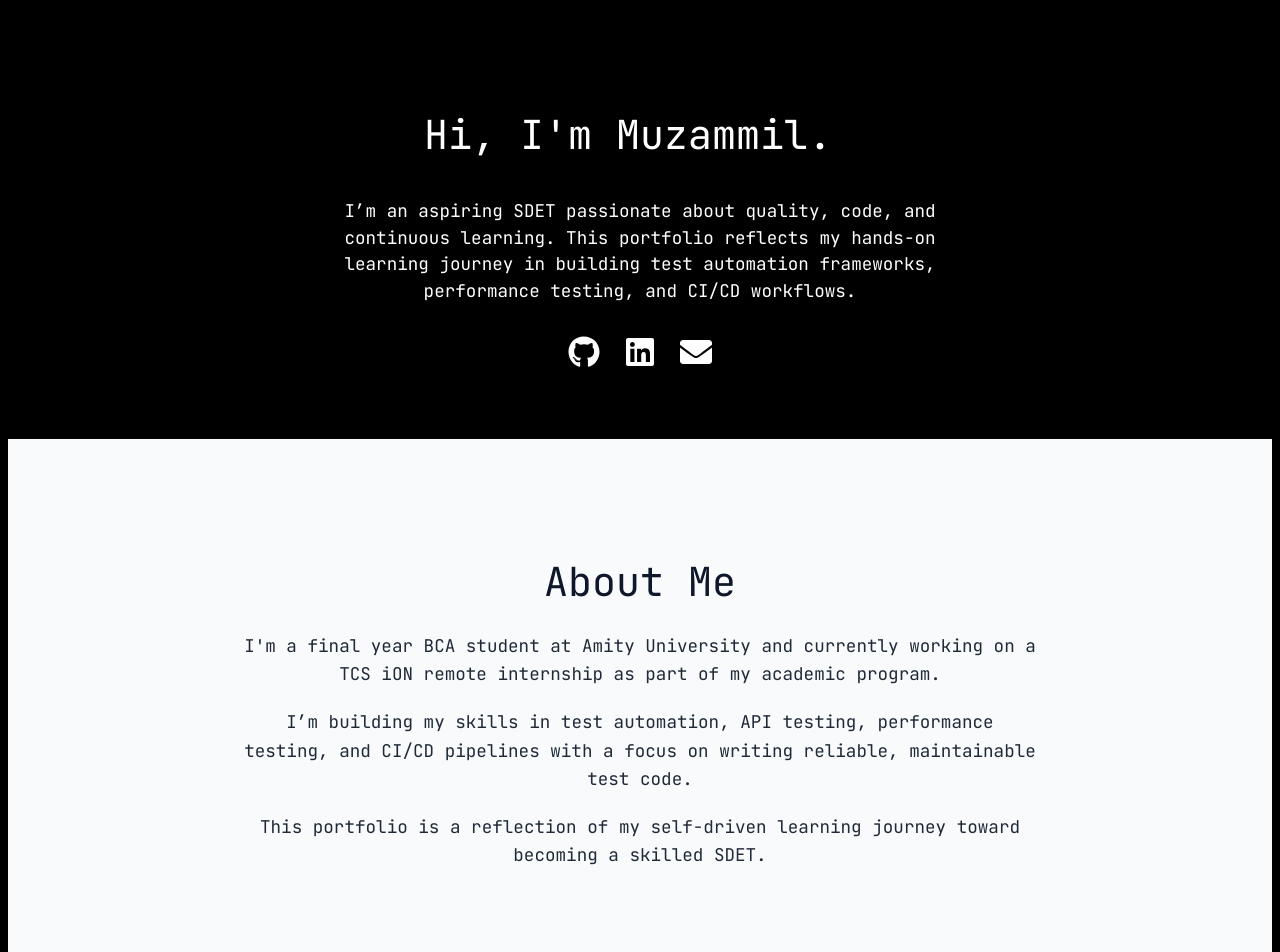
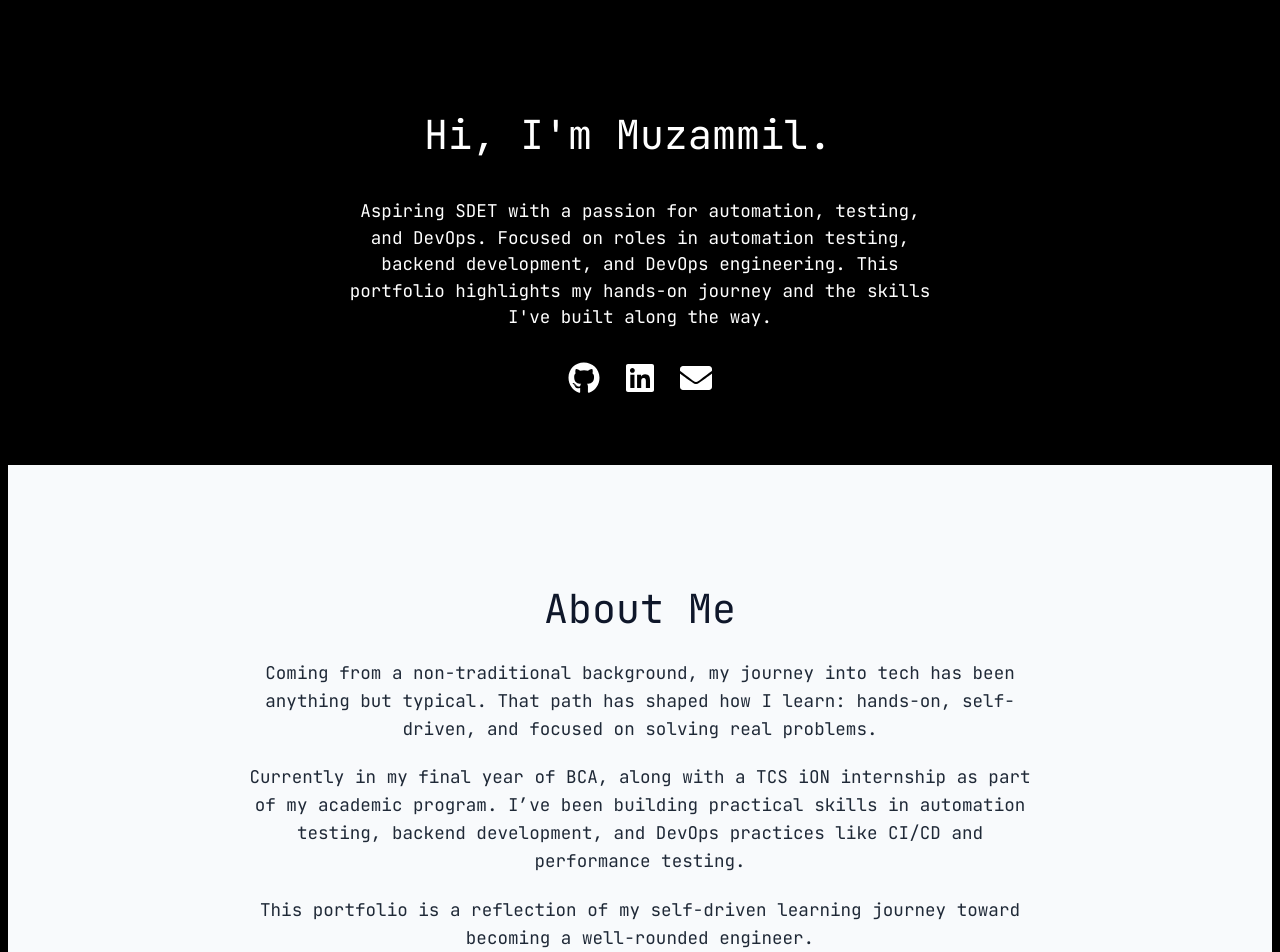
Before and after one commit to Muzammil011/My-portfolio, a React (Vite) app: page / in a window 1280 px wide. Shown: the top 952 px of the page. Built offline with nearby package versions, Linux system fonts and the light colour scheme.

Commit message:
Few brush-ups possibly a new montreal font

```diff
--- a/src/components/About.jsx
+++ b/src/components/About.jsx
@@ -7,13 +7,13 @@ const About = () => {
       <div className="about-content">
         <h2>About Me</h2>
         <p>
-          I'm a final year BCA student at Amity University and currently working on a TCS iON remote internship as part of my academic program.
+          Coming from a non-traditional background, my journey into tech has been anything but typical. That path has shaped how I learn: hands-on, self-driven, and focused on solving real problems.
         </p>
         <p>
-          I’m building my skills in test automation, API testing, performance testing, and CI/CD pipelines with a focus on writing reliable, maintainable test code.
+          Currently in my final year of BCA, along with a TCS iON internship as part of my academic program. I’ve been building practical skills in automation testing, backend development, and DevOps practices like CI/CD and performance testing.
         </p>
         <p>
-          This portfolio is a reflection of my self-driven learning journey toward becoming a skilled SDET.
+          This portfolio is a reflection of my self-driven learning journey toward becoming a well-rounded engineer.
         </p>
       </div>
     </section>
--- a/src/components/Hero.jsx
+++ b/src/components/Hero.jsx
@@ -25,7 +25,9 @@ function Hero() {
           <span className="cursor">|</span>
         </h1>
         <p className="hero-subtitle">
-          I’m an aspiring SDET passionate about quality, code, and continuous learning. This portfolio reflects my hands-on learning journey in building test automation frameworks, performance testing, and CI/CD workflows.
+          Aspiring SDET with a passion for automation, testing, and DevOps.
+Focused on roles in automation testing, backend development, and DevOps engineering.
+This portfolio highlights my hands-on journey and the skills I've built along the way.
         </p>
         <div className="hero-icons">
           <a href="https://github.com/Muzammil011" target="_blank" rel="noopener noreferrer">
@@ -34,7 +36,7 @@ function Hero() {
           <a href="https://linkedin.com/in/muzammil-syed-63203627b/" target="_blank" rel="noopener noreferrer">
             <FaLinkedin className="icon" />
           </a>
-          <a href="mailto:your.email@example.com">
+          <a href="mailto:seyedmuzammil2020@gmail.com">
             <FaEnvelope className="icon" />
           </a>
         </div>
--- a/src/index.css
+++ b/src/index.css
@@ -10,4 +10,5 @@
   text-rendering: optimizeLegibility;
   -webkit-font-smoothing: antialiased;
   -moz-osx-font-smoothing: grayscale;
+
 }
--- a/vite.config.js
+++ b/vite.config.js
@@ -1,8 +1,7 @@
 import { defineConfig } from 'vite'
 import react from '@vitejs/plugin-react'
 
-
 export default defineConfig({
+  base: '/My-portfolio/',
   plugins: [react()],
-  base: '/My-portfolio/',
 })
```
Also changed, not shown: src/components/Hero.css (line endings or trailing spaces), src/fonts/ppneuemontreal-book.otf (added).
